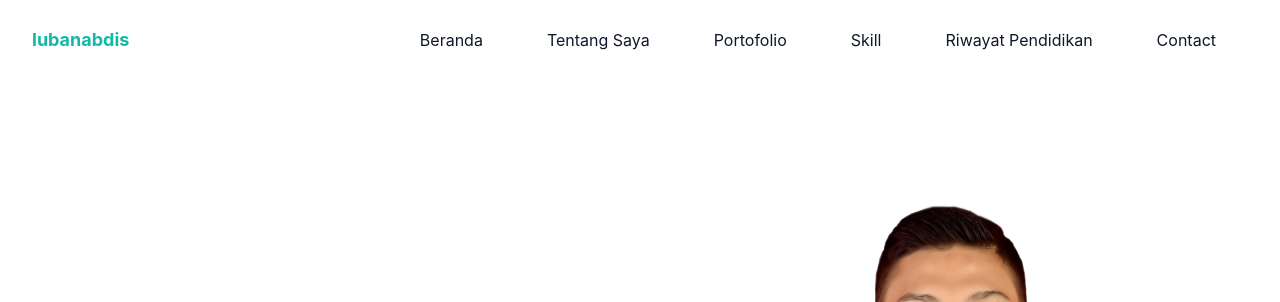
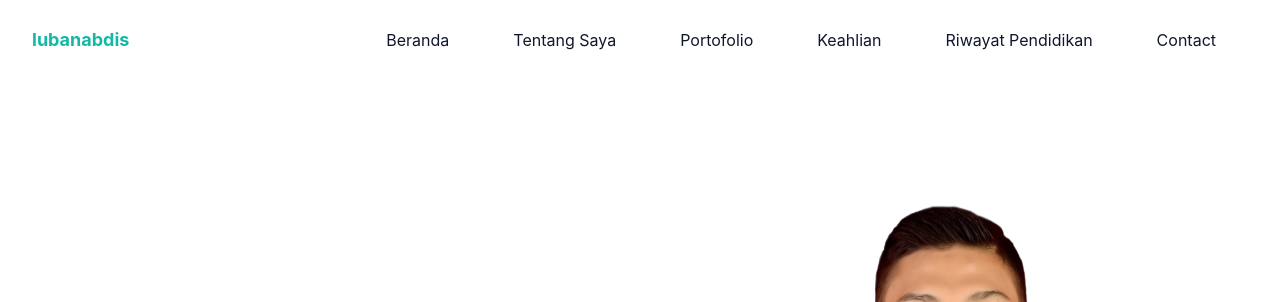
Before and after one commit to lubanabdis/portofolio, a website: page index.html in a window 1280 px wide. Shown: the top 302 px of the page. Drawn offline with Linux system fonts and the light colour scheme; files whose address does not match are found by name.

Commit message:
Update Maneh Lur

```diff
--- a/index.html
+++ b/index.html
@@ -35,7 +35,7 @@
                                 <a href="#portfolio" class="text-base text-dark py-2 mx-8 flex group-hover:text-primary">Portofolio</a>
                             </li>
                             <li class="group">
-                                <a href="#skill" class="text-base text-dark py-2 mx-8 flex group-hover:text-primary">Skill</a>
+                                <a href="#skill" class="text-base text-dark py-2 mx-8 flex group-hover:text-primary">Keahlian</a>
                             </li>
                             <li class="group">
                                 <a href="#pendidikan" class="text-base text-dark py-2 mx-8 flex group-hover:text-primary">Riwayat Pendidikan</a>
@@ -160,7 +160,7 @@
         <div class="container">
             <div class="w-full px-4">
                 <div class="mx-auto text-center mb-16">
-                    <h4 class="font-semibold text-lg text-primary mb-2">Skill</h4>
+                    <h4 class="font-semibold text-lg text-primary mb-2">Keahlian</h4>
                     <h2 class="font-bold text-white text-3xl mb-4 sm:text-4xl lg:text-5xl">Technology Stack</h2>
                     <p class="font-medium text-md text-secondary md:text-lg">
                         Skill penulis ada dalam portfolio ini yang mencakup berbagai bidang seperti desain grafis, pengembangan web, dan analisis data
@@ -324,7 +324,7 @@
                             <a href="#portfolio" class="inline-block text-base hover:text-primary mb-3">Portfolio</a>
                         </li>
                         <li>
-                            <a href="#skill" class="inline-block text-base hover:text-primary mb-3">Skill</a>
+                            <a href="#skill" class="inline-block text-base hover:text-primary mb-3">Keahlian</a>
                         </li>
                         <li>
                             <a href="#pendidikan" class="inline-block text-base hover:text-primary mb-3">Riwayat Pendidikan</a>
```
